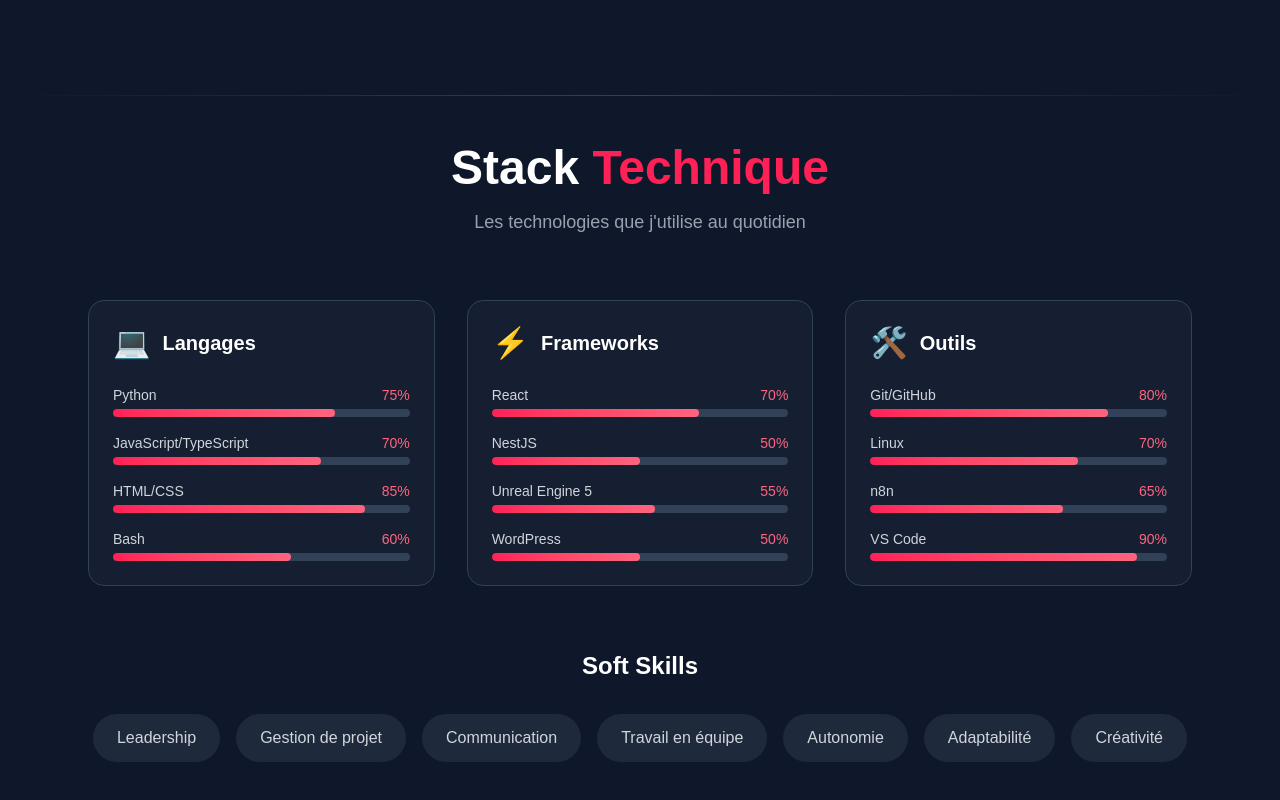
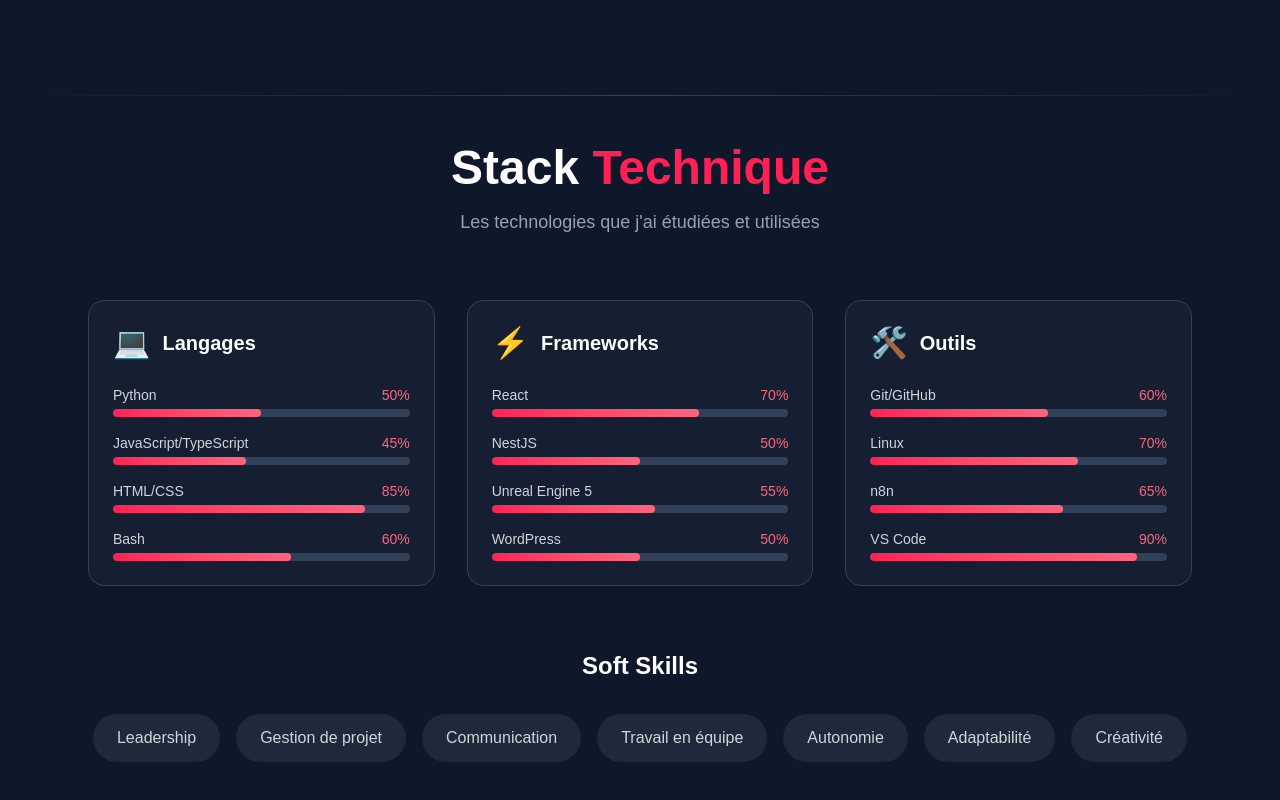
Before and after one commit to 1Kak-s/Mon-Portfolio, a React (Vite) app: page / in a window 1280 px wide. Shown: the part 1600-2400 px from the top of the page. Built offline with nearby package versions, Linux system fonts and the light colour scheme.

Commit message:
feat: update skill levels and refine description in Skills component

```diff
--- a/src/components/Skills.jsx
+++ b/src/components/Skills.jsx
@@ -60,8 +60,8 @@
         title: 'Langages',
         icon: '💻',
         skills: [
-            { name: 'Python', level: 75 },
-            { name: 'JavaScript/TypeScript', level: 70 },
+            { name: 'Python', level: 50 },
+            { name: 'JavaScript/TypeScript', level: 45 },
             { name: 'HTML/CSS', level: 85 },
             { name: 'Bash', level: 60 },
 ]},
@@ -79,7 +79,7 @@
         title: 'Outils',
         icon: '🛠️',
         skills: [
-            { name: 'Git/GitHub', level: 80 },
+            { name: 'Git/GitHub', level: 60 },
             { name: 'Linux', level: 70 },
             { name: 'n8n', level: 65 },
             { name: 'VS Code', level: 90 },
@@ -108,7 +108,7 @@
             Stack <span className="text-rose-500">Technique</span>
             </h2>
 
-        <p className="text-gray-400 text-lg">Les technologies que j'utilise au quotidien</p>
+        <p className="text-gray-400 text-lg">Les technologies que j'ai étudiées et utilisées</p>
         </div>
 
         {/* Grille des catégories de compétences */}
```
